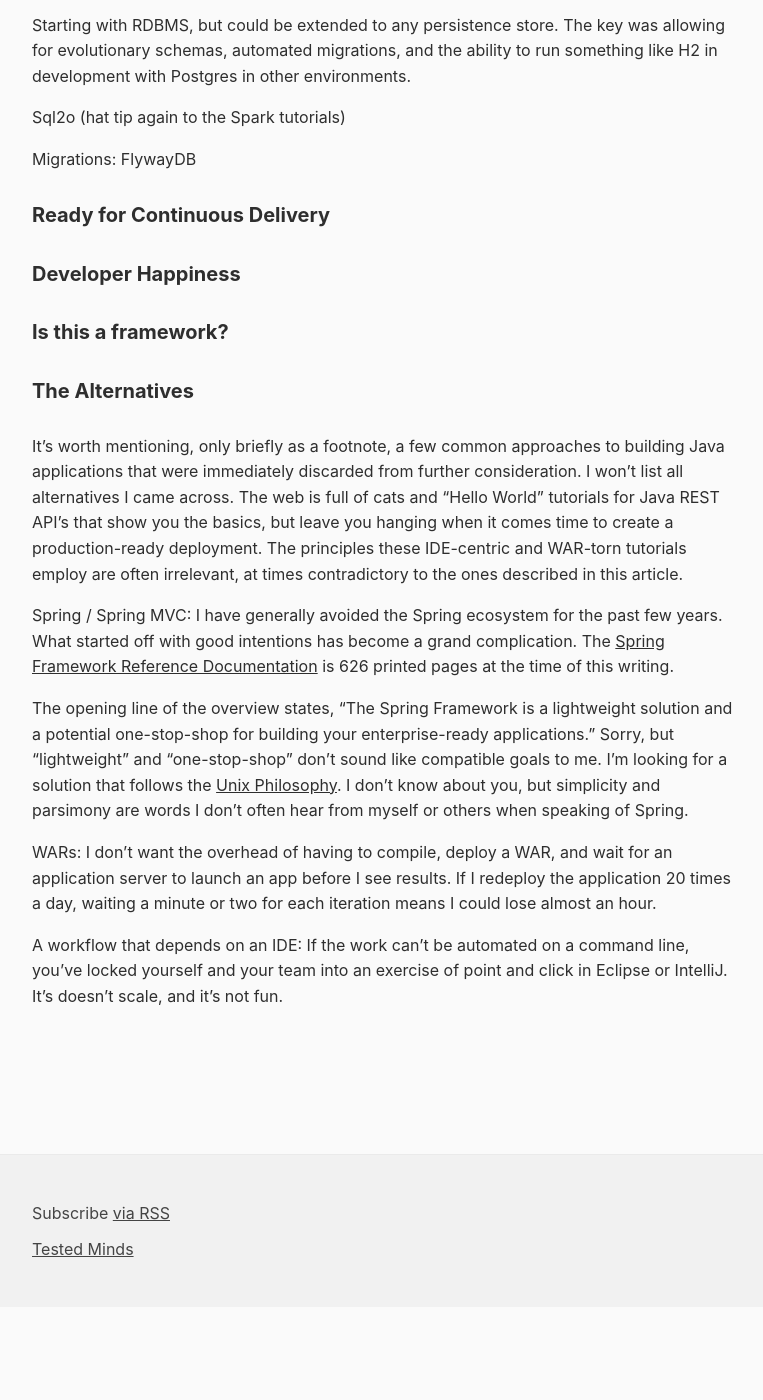
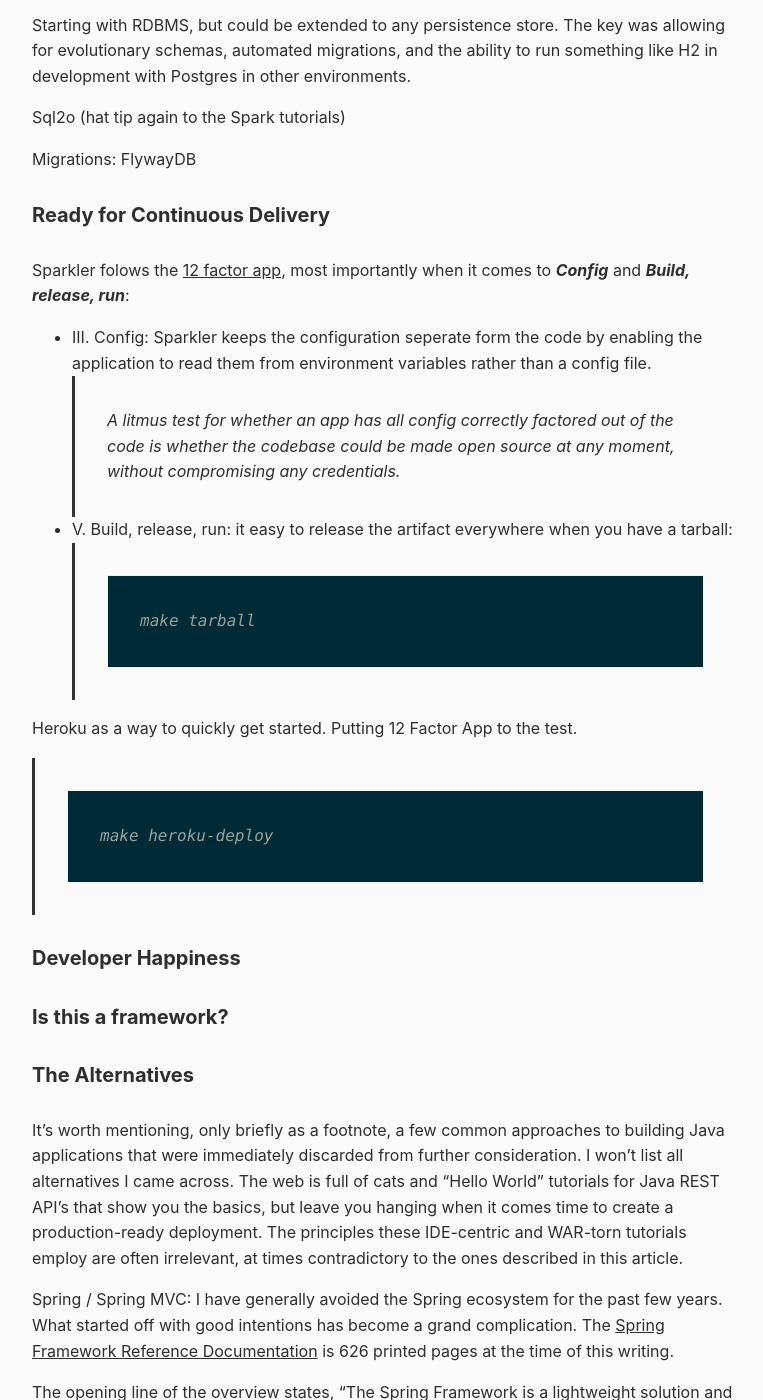
Before and after one commit to saslani/saslani.github.io, a Jekyll site: the page built from _posts/2016-04-12-sparkler.md, in a window 1280 px wide and 1400 px high, scrolled down 1120 px. Shown: the whole window, without its empty margins (256-1019 px from the left). Built offline with Jekyll 4.4.1, drawn with Linux system fonts in a browser that asks for light colours; before the commit the page ends 2427 px from its top, so only the background shows below that.

Commit message:
Update 2016-04-12-sparkler.md

````diff
--- a/_posts/2016-04-12-sparkler.md
+++ b/_posts/2016-04-12-sparkler.md
@@ -26,6 +26,22 @@
 
 #### Ready for Continuous Delivery
 
+Sparkler folows the [12 factor app](http://12factor.net/), most importantly when it comes to **_Config_** and **_Build, release, run_**:
+
+* III. Config: Sparkler keeps the configuration seperate form the code by enabling the application to read them from environment variables rather than a config file.
+	> A litmus test for whether an app has all config correctly factored out of the code is whether the codebase could be made open source at any moment, without compromising any credentials.
+
+* V. Build, release, run: it easy to release the artifact everywhere when you have a tarball:
+>```
+> make tarball
+> ```
+
+Heroku as a way to quickly get started. Putting 12 Factor App to the test.
+
+>```
+> make heroku-deploy
+> ```
+
 #### Developer Happiness
 
 #### Is this a framework?
````
